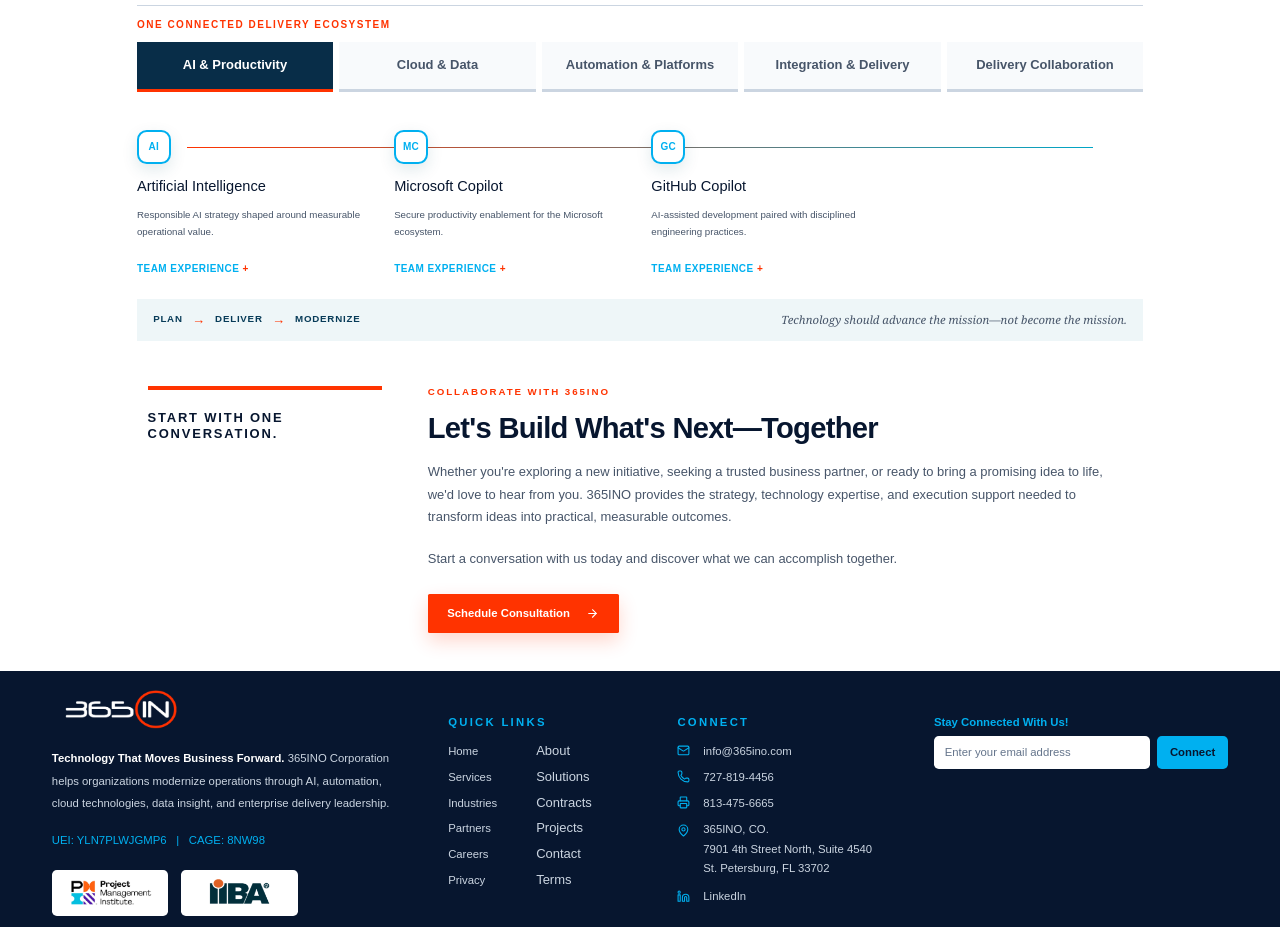
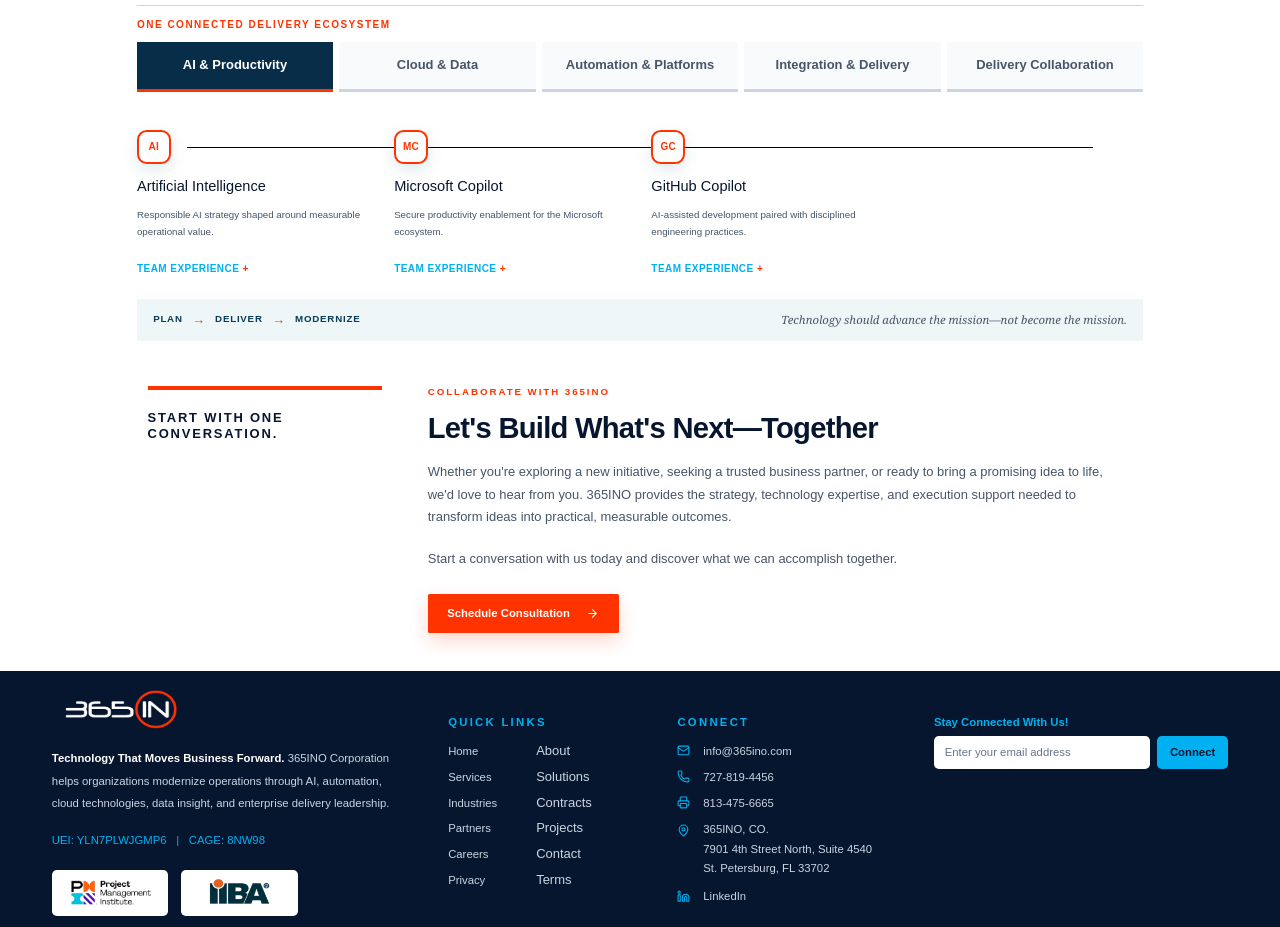
Before and after one commit to Space3434/365INO, a Next.js app: page / in a window 1280 px wide. Shown: the part 2540-3467 px from the top of the page. Built offline with nearby package versions, Linux system fonts and the light colour scheme.

Commit message:
Adjust technology pathway accent colors

```diff
--- a/components/technology-ecosystem-pathway.tsx
+++ b/components/technology-ecosystem-pathway.tsx
@@ -99,11 +99,11 @@
         </div>
 
         <div className="relative mt-[2.7rem] grid gap-7 sm:grid-cols-2 lg:grid-cols-4" role="tabpanel" aria-live="polite">
-          <span className="absolute left-[5%] right-[5%] top-[1.3rem] hidden h-0.5 bg-gradient-to-r from-[#FF3300] to-[#00A6C7] lg:block" aria-hidden="true" />
+          <span className="absolute left-[5%] right-[5%] top-[1.3rem] hidden h-0.5 bg-black lg:block" aria-hidden="true" />
           {activeTechnologies.map((technology, index) => (
             <article key={technology.name} className="technology-card-in relative z-10 min-w-0" style={{ animationDelay: `${index * 55}ms` }}>
               <div className="mb-3.5 flex items-center">
-                <span className="grid h-[2.6rem] w-[2.6rem] place-items-center rounded-xl border-2 border-[#00B0F0] bg-white text-[10px] font-black tracking-wide text-[#00B0F0] shadow-[0_0.45rem_1.25rem_rgba(11,80,101,0.12)]" aria-hidden="true">
+                <span className="grid h-[2.6rem] w-[2.6rem] place-items-center rounded-xl border-2 border-[#FF3300] bg-white text-[10px] font-black tracking-wide text-[#FF3300] shadow-[0_0.45rem_1.25rem_rgba(11,80,101,0.12)]" aria-hidden="true">
                   {technology.mark}
                 </span>
               </div>
```
